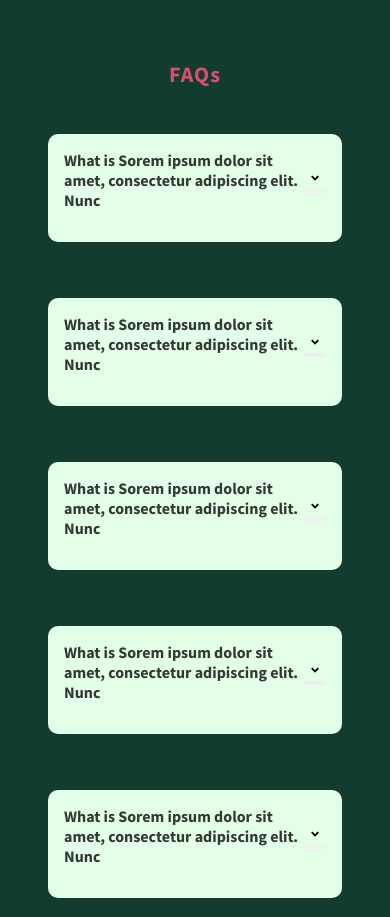
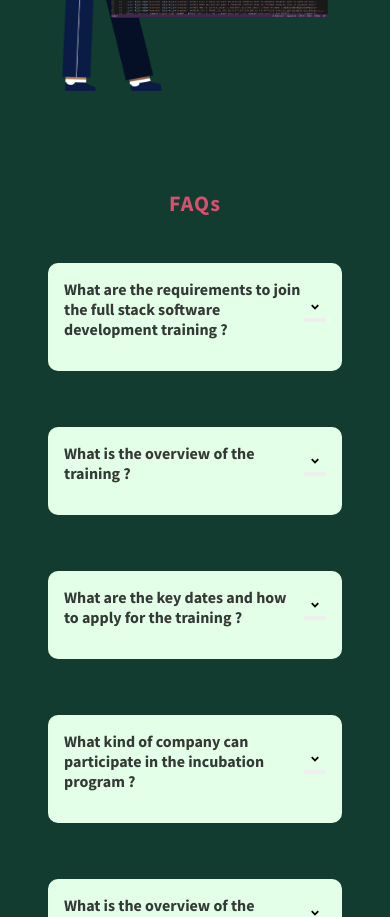
Before and after one commit to Mentor-Ntech/DLT-Website, a React (Create React App) app: page /team in a window 390 px wide. Shown: the part 1080-1997 px from the top of the page. Built offline with nearby package versions, Linux system fonts and the light colour scheme; no server answers.

Commit message:
faq details update

```diff
--- a/src/component/FAQ/FAQs.jsx
+++ b/src/component/FAQ/FAQs.jsx
@@ -6,50 +6,46 @@ const faqsData = [
   {
     id: 1,
     question:
-      "What is Sorem ipsum dolor sit amet, consectetur adipiscing elit. Nunc ",
+      "What are the requirements to join the full stack software development training ?",
     answer:
-      "Consectetur adipisicing elit. Non ipsa dolorem, rem consequatur eum omnis ex, fuga temporibus qui nesciunt odio aliquam commodi culpa inventore ut similique repellendus perferendis sint!",
+      "Anyone with burnig passion to build solution that solve real world use cases are eligible to join. We appreciate people who already have idea of what they are looking to build but we encourage everyone to apply.",
   },
   {
     id: 2,
-    question:
-      "What is Sorem ipsum dolor sit amet, consectetur adipiscing elit. Nunc ",
+    question: "What is the overview of the training ?",
     answer:
-      "Consectetur adipisicing elit. Non ipsa dolorem, rem consequatur eum omnis ex, fuga temporibus qui nesciunt odio aliquam commodi culpa inventore ut similique repellendus perferendis sint!",
+      "The training is to take an absolute beginners from ground zero to a smart contract developer with the curriculum including HTML, CSS, UI/UX, Javascript, NodeJs, ReactJS and smart contract development with Solidity.",
   },
   {
     id: 3,
-    question:
-      "What is Sorem ipsum dolor sit amet, consectetur adipiscing elit. Nunc ",
+    question: "What are the key dates and how to apply for the training ?",
     answer:
-      "Consectetur adipisicing elit. Non ipsa dolorem, rem consequatur eum omnis ex, fuga temporibus qui nesciunt odio aliquam commodi culpa inventore ut similique repellendus perferendis sint!",
+      "The training is a 6 months of full-time intensive in-person classes plus additional 3 months of capstone project. Everyone willing to apply can submit their application for consideration.",
   },
   {
     id: 4,
     question:
-      "What is Sorem ipsum dolor sit amet, consectetur adipiscing elit. Nunc ",
+      "What kind of company can participate in the incubation program ?",
     answer:
-      "Consectetur adipisicing elit. Non ipsa dolorem, rem consequatur eum omnis ex, fuga temporibus qui nesciunt odio aliquam commodi culpa inventore ut similique repellendus perferendis sint!",
+      "There are no restrictions on companies that can participate. Existing projects and new builders who wish to develop an inpact-driven projects using Web3 can apply.",
   },
   {
     id: 5,
-    question:
-      "What is Sorem ipsum dolor sit amet, consectetur adipiscing elit. Nunc ",
+    question: "What is the overview of the incubation program ?",
     answer:
-      "Consectetur adipisicing elit. Non ipsa dolorem, rem consequatur eum omnis ex, fuga temporibus qui nesciunt odio aliquam commodi culpa inventore ut similique repellendus perferendis sint!",
+      "The program is 3 months online program that include mentorship, management skills training, regular web3 session and networking events to help put the business in the right position. A demo day will be held during the final week, where there will be opportunity to pitch to global leaders and VC within Web3 space.",
   },
   {
     id: 6,
-    question:
-      "What is Sorem ipsum dolor sit amet, consectetur adipiscing elit. Nunc ",
+    question: "How to apply for the incubation program and key dates ?",
     answer:
-      "Consectetur adipisicing elit. Non ipsa dolorem, rem consequatur eum omnis ex, fuga temporibus qui nesciunt odio aliquam commodi culpa inventore ut similique repellendus perferendis sint!",
+      "After submitting the application on our website, we will sent an email to confirm the application has been recieved. We will also follow up to schedule a time for screening and interview for successfull application. Only the one who are successful after the interview will be selected to participate in the incubation program. The timeline from application to when successful application will be announced is eight weeks.",
   },
 ];
 
 const FAQs = () => {
   return (
-    <section className="faqs container">
+    <section className="faqs container" id="faqs">
       <h3>FAQs</h3>
       <div className="faqsWrapper">
         {faqsData.map(({ question, answer, id }) => (
--- a/src/component/FAQ/FAQs.scss
+++ b/src/component/FAQ/FAQs.scss
@@ -1,4 +1,5 @@
 .faq {
+  cursor: pointer;
   background-color: var(--light-secondary-color);
   color: var(--dark-color);
   padding: 1rem;
@@ -28,7 +29,7 @@
 
 .faqs {
   margin: 5rem 3rem;
-  height: auto;
+  height: 100vh;
 
   h3 {
     text-align: center;
@@ -40,6 +41,7 @@
     align-items: center;
     flex-direction: column;
     justify-content: center;
+    height: auto;
   }
 }
 
@@ -49,7 +51,54 @@
   gap: 1.5rem 5rem;
   align-items: flex-start;
 
+  :nth-child(1) {
+    order: 1;
+  }
+
+  :nth-child(3) {
+    order: 5;
+  }
+
+  :nth-child(2) {
+    order: 3;
+  }
+
+  :nth-child(4) {
+    order: 2;
+  }
+
+  :nth-child(5) {
+    order: 4;
+  }
+
+  :nth-child(6) {
+    order: 6;
+  }
+
   @media screen and (max-width: 912px) {
     grid-template-columns: 1fr;
+    :nth-child(1) {
+      order: 1;
+    }
+
+    :nth-child(2) {
+      order: 2;
+    }
+
+    :nth-child(3) {
+      order: 3;
+    }
+
+    :nth-child(4) {
+      order: 4;
+    }
+
+    :nth-child(5) {
+      order: 5;
+    }
+
+    :nth-child(6) {
+      order: 6;
+    }
   }
 }
--- a/src/component/Navbar/Navbar.jsx
+++ b/src/component/Navbar/Navbar.jsx
@@ -5,11 +5,11 @@ import { FiMenu } from "react-icons/fi";
 
 import { useState } from "react";
 import { motion } from "framer-motion";
-import { Link, NavLink } from "react-router-dom";
+import { NavLink } from "react-router-dom";
 
 const navList = [
+  // { title: "About Us", id: 2, path: "/about" },
   //   { title: "Projects", id: 1, path: "/projects" },
-  //   { title: "About Us", id: 2, path: "#about" },
   { title: "Contact", id: 2, path: "/contact" },
   { title: "Our Team", id: 3, path: "/team" },
   { title: "Join Us", id: 5, path: "/join" },
@@ -19,8 +19,9 @@ const navItems = [
   { title: "Home", id: 1, path: "/" },
   { title: "Contact", id: 2, path: "/contact" },
   { title: "Our Team", id: 3, path: "/team" },
-  //   { title: "About Us", id: 4, path: "/about" },
-  { title: "Join Next Cohorts", id: 5, path: "/join" },
+  { title: "Join Next Cohorts", id: 4, path: "/join" },
+  //   { title: "FAQs", id: 5, path: "/faqs" },
+  //   { title: "About Us", id: 6, path: "/about" },
 ];
 
 const Navbar = () => {
@@ -37,18 +38,21 @@ const Navbar = () => {
 
         <div className="navbarItems appFlex">
           <div className="navbarItemsLinks">
-            {navList.map(({ title, id, path }) => (
-              <ul key={id}>
-                <li>
+            <ul>
+              {navList.map(({ title, id, path }) => (
+                <li key={id}>
                   <div />
                   <NavLink to={path}>{title}</NavLink>
                 </li>
-              </ul>
-            ))}
-            <ul>
+              ))}
               <li>
                 <div />
-
+                <a href="#faqs">
+                  FAQ<span>s</span>
+                </a>
+              </li>
+              <li>
+                <div />
                 <a href="#about">About Us</a>
               </li>
             </ul>
@@ -72,6 +76,16 @@ const Navbar = () => {
                       </NavLink>
                     </li>
                   ))}
+                  <li>
+                    <a href="#faqs" onClick={() => setToggle(false)}>
+                      FAQs
+                    </a>
+                  </li>
+                  <li>
+                    <a href="#about" onClick={() => setToggle(false)}>
+                      About Us
+                    </a>
+                  </li>
                 </ul>
               </motion.div>
             )}
--- a/src/component/Navbar/Navbar.scss
+++ b/src/component/Navbar/Navbar.scss
@@ -39,11 +39,16 @@
       flex-direction: row;
 
       ul {
+        flex: 1;
+        display: flex;
+        flex-direction: row;
+        justify-content: space-between;
         list-style: none;
         margin-right: 3rem;
         text-transform: uppercase;
 
         li {
+          margin-right: 2rem;
           div {
             width: 10px;
             height: 10px;
@@ -74,11 +79,15 @@
               font-size: 2.3rem;
             }
           }
-        }
 
-        &:hover {
-          div {
-            background: var(--white-color);
+          span {
+            text-transform: lowercase;
+          }
+
+          &:hover {
+            div {
+              background: var(--white-color);
+            }
           }
         }
       }
--- a/src/pages/Contact/Contact.jsx
+++ b/src/pages/Contact/Contact.jsx
@@ -30,8 +30,9 @@ const Contact = () => {
         setSuccess(true);
       })
       .catch((err) => {
-        if (!err.res) {
+        if (!err?.res !== "ok") {
           setErrMsg("Network error: check your internet connection");
+          setIsLoading(false);
         } else {
           setErrMsg("Sending error: " + err.message);
         }
@@ -43,7 +44,7 @@ const Contact = () => {
       <div className="headerText">
         <h2>Contact</h2>
         <small className="pText">
-          Looking to get more information about DLT? Send us a direct message.
+          Looking to get more information about DLT ? Send us a direct message.
         </small>
       </div>
 
--- a/src/pages/OurTeam/OurTeam.jsx
+++ b/src/pages/OurTeam/OurTeam.jsx
@@ -7,10 +7,21 @@ import { FaLinkedinIn, FaTwitter } from "react-icons/fa";
 const OurTeam = () => {
   // for data to query from sanity
   const [team, setTeam] = useState([]);
+  const [isLoading, setIsLoading] = useState(false);
+  const [errMsg, setErrMsg] = useState("");
 
   useEffect(() => {
     const query = '*[_type == "team"]';
-    client.fetch(query).then((data) => setTeam(data));
+    client
+      .fetch(query)
+      .then((data) => {
+        setIsLoading(true);
+        setTeam(data);
+      })
+      .catch((err) => {
+        // console.log(err);
+        setErrMsg("Network error");
+      });
   }, []);
 
   return (
@@ -18,6 +29,11 @@ const OurTeam = () => {
       <h2>OUR TEAM</h2>
       <p className="pText">Meet the DLT team</p>
 
+      {!isLoading ? (
+        <div style={{ textAlign: "center", marginTop: 100 }}>
+          <h2>Loading Team Data...</h2>
+        </div>
+      ) : (
         <div className="profileContainer">
           {team.map((team, index) => (
             <div key={index} className="profileCard">
@@ -38,6 +54,7 @@ const OurTeam = () => {
             </div>
           ))}
         </div>
+      )}
     </section>
   );
 };
```
Lines whose indentation alone changed are shown as unchanged.
